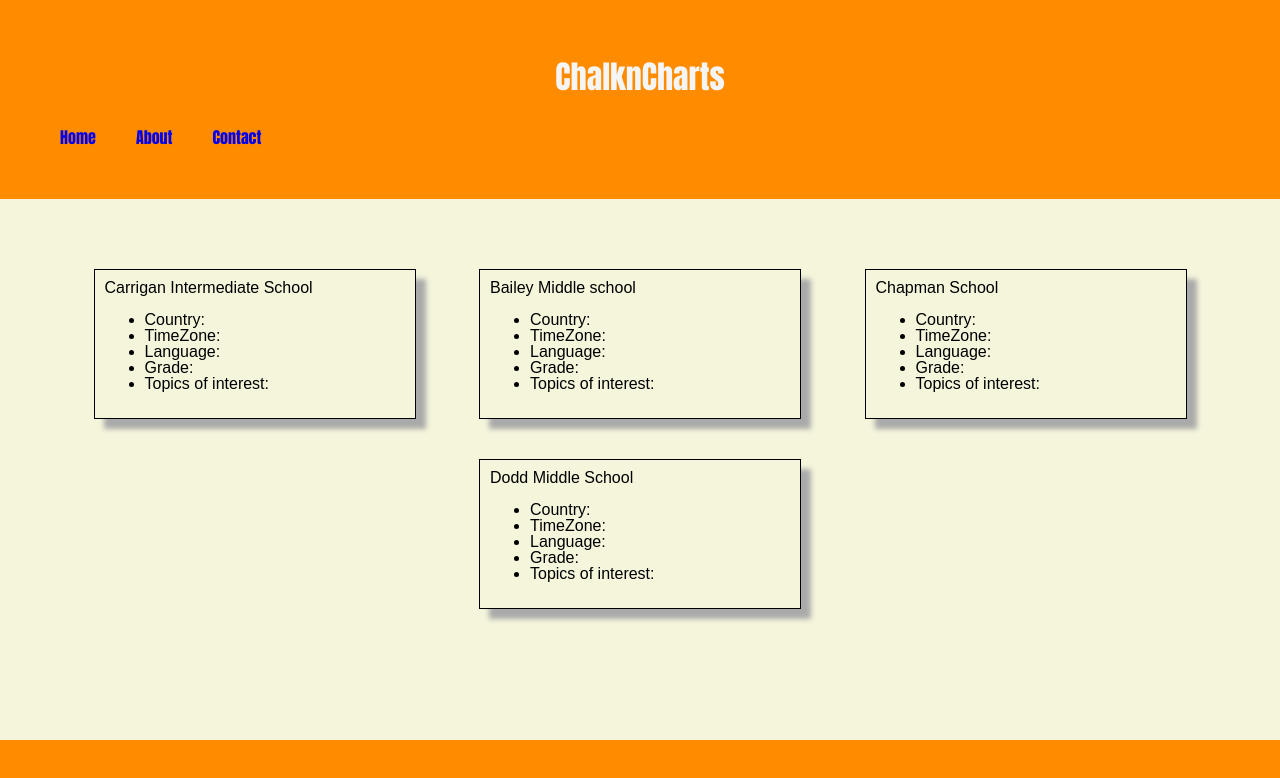
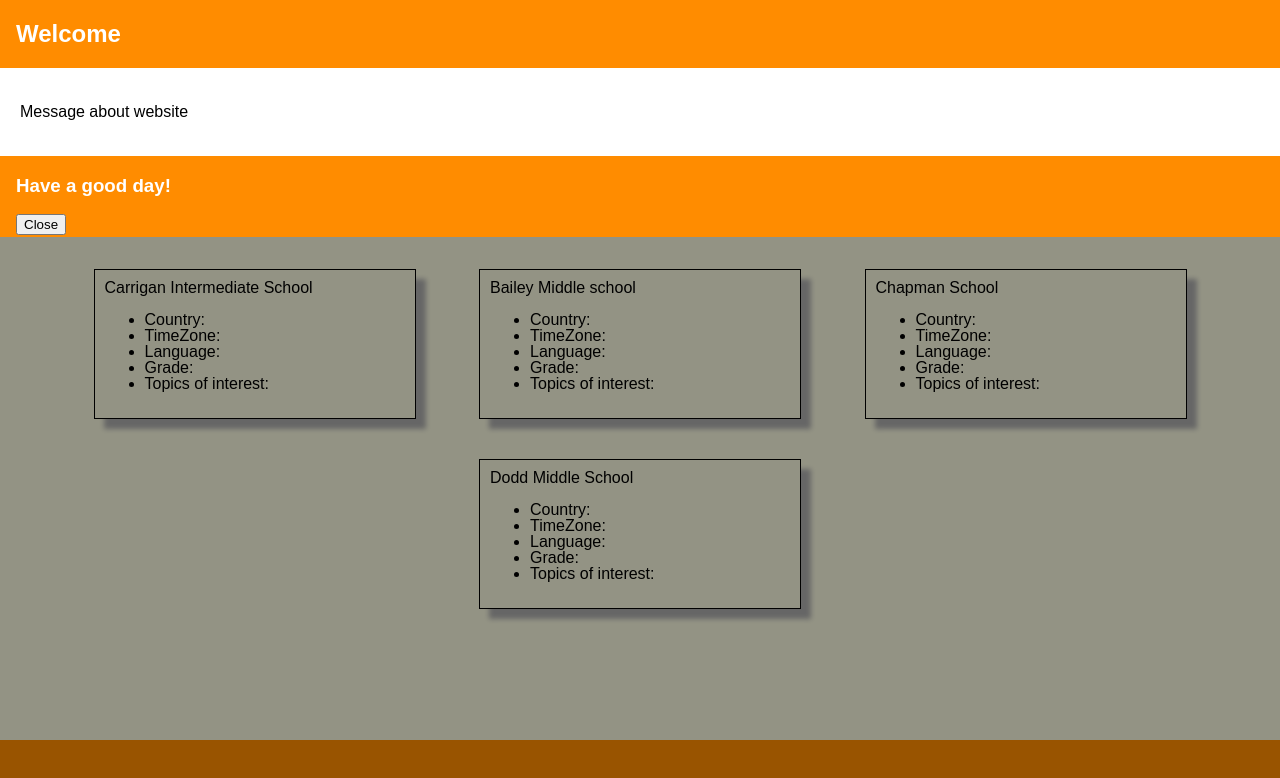
Before and after one commit to Steve-Agostisi/Chalk-n-Charts, a plain HTML site: page assets/index.html in a window 1280 px wide. Drawn offline with Linux system fonts and the light colour scheme.

Commit message:
added code for the modal

```diff
--- a/assets/index.html
+++ b/assets/index.html
@@ -9,10 +9,19 @@
   </head>
 
   <body>
-
+    <div id="myModal" class="modal">
+      <div class="modal-header">
+        <h2>Welcome</h2>
+      </div>
+      <div class="modal-body">
+        <p>Message about website</p>
+      </div>
+      <div class="modal-footer">
+        <h3>Have a good day!</h3>
+        <button id="close-modal">Close</button>
+      </div>
+    </div>
     <header class="Main-header">
-
-
         <h1>ChalknCharts</h1>
         <nav>
             <a href="#">Home</a>
@@ -66,3 +75,5 @@
     </main>
     <footer></footer>
   </body>
+  <script src="script.js"></script>
+</html>
--- a/assets/script.js
+++ b/assets/script.js
@@ -5,33 +5,22 @@
 
 
 //modal code
+window.onload = function () {
+    const modal = document.getElementById("myModal");
+    const closeModalButton = document.getElementById("close-modal");
 
+    // Display the modal
+    modal.style.display = "block";
 
+    // Close the modal when the close button is clicked
+    closeModalButton.addEventListener("click", function () {
+      modal.style.display = "none";
+    });
 
-
-
-
-
-
-
-
-
-
-
-
-
-
-
-
-
-
-
-
-
-
-
-
-
-
+    // Close the modal when clicking outside of it
+    modal.addEventListener("click", function () {
+      modal.style.display = "none";
+    });
+  };
 
 //profile button
--- a/assets/style.css
+++ b/assets/style.css
@@ -81,3 +81,41 @@ bottom: 0;
 width: 100%;
 height: 2.5rem;
 }
+
+.modal{
+  display: none;
+  position: fixed;
+  z-index: 1;
+  left: 0;
+  top: 0;
+  width: 100%;
+  height: 100%;
+  overflow: auto;
+  background-color: rgb(0,0,0);
+  background-color: rgba(0,0,0,0.4);
+  animation-name: animatetop;
+  animation-duration: 1s
+}
+
+.modal-header{
+  padding: 2px 16px;
+  background-color: darkorange;
+  color: white;
+}
+
+.modal-body{
+  .modal-body {padding: 2px 16px;}
+  background-color: white;
+  padding: 20px;
+}
+
+.modal-footer{
+  padding: 2px 16px;
+  background-color: darkorange;
+  color: white;
+}
+
+@keyframes animatetop {
+  from {top:-300px; opacity:0}
+  to {top:0; opacity:1}
+}
```
